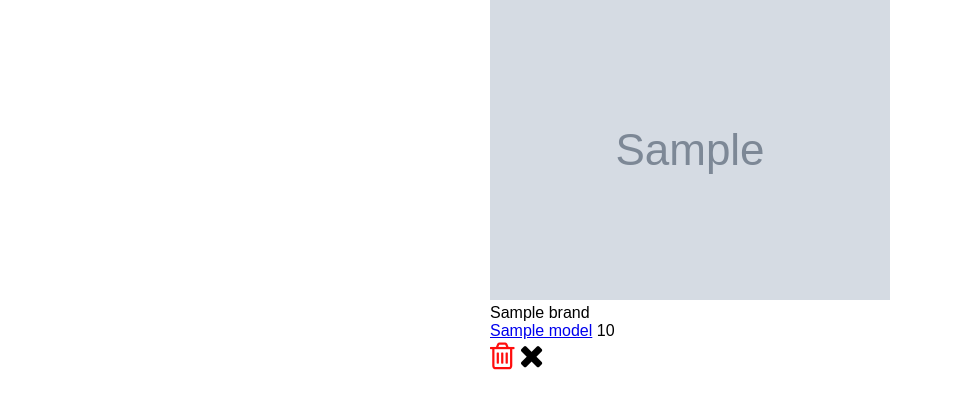
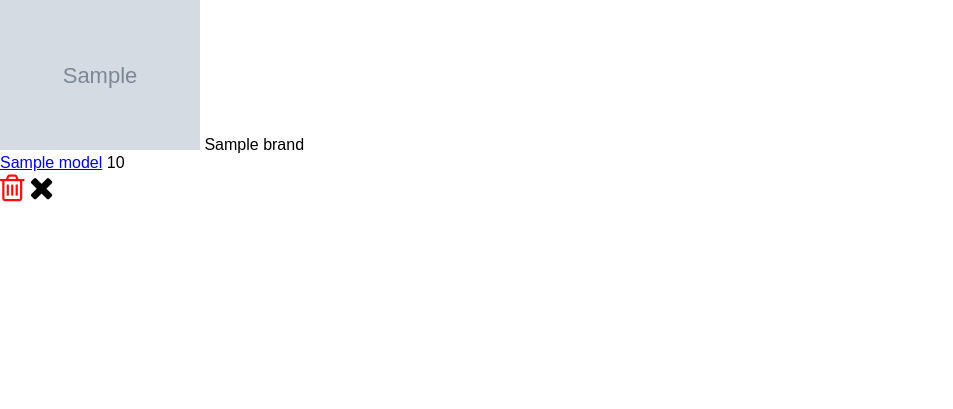
Before and after one commit to StuartByers/SneakerBox_Project_v2, a Flask app: page /sneakers in a window 1280 px wide. Shown: the part 80-489 px from the top of the page, without its empty margins (0-953 px from the left). Run offline with Flask 3, Linux system fonts and the light colour scheme; grey boxes marked "Sample" are stand-in pictures; a database or web service that is not in the repository returns one stand-in record (values such as "Sample title"); some libraries are stand-ins or nearby versions.

Commit message:
made images smaller and removed some extra styling

```diff
--- a/static/style.css
+++ b/static/style.css
@@ -12,10 +12,6 @@
 .navbar__container {
     display: flex;
     justify-content: space-between;
-    height: 80px
-    z-index: 1;
-    width: 100%;
-    max-width: 1300px
     margin: 0 auto;
     padding: 0 50px;
 }
@@ -61,13 +57,13 @@
   font-family: "Helvetica", arial, sans-serif; font-size: 14px;
 }
 
-  .container{
+.sneakers_container{
   display: flex;
-    flex-wrap: wrap;
-    width: 300px;
-    margin: 0 auto;
 }
 
+.sneaker img{
+  max-width: 200px;
+}
 
 #navbar__logo {
     color: white;
@@ -113,8 +109,8 @@
     align-items: center;
     text-decoration: none;
     padding: 10px 20px;
-    height: 100%
-    width: 100%
+    height: 100%;
+    width: 100%;
     border: none;
     outline: none;
     border-radius: 20px;
```
Lines whose indentation alone changed are shown as unchanged.
